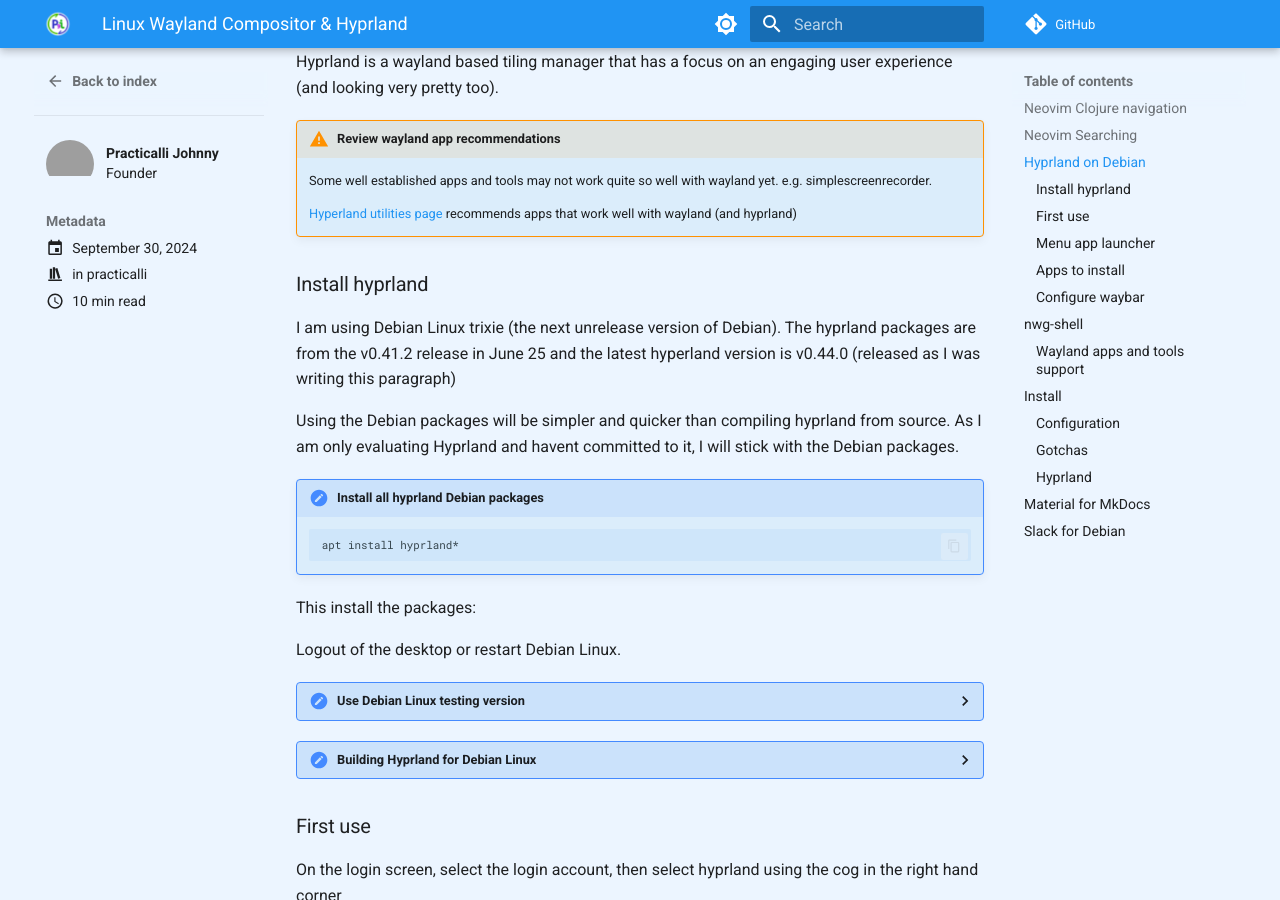
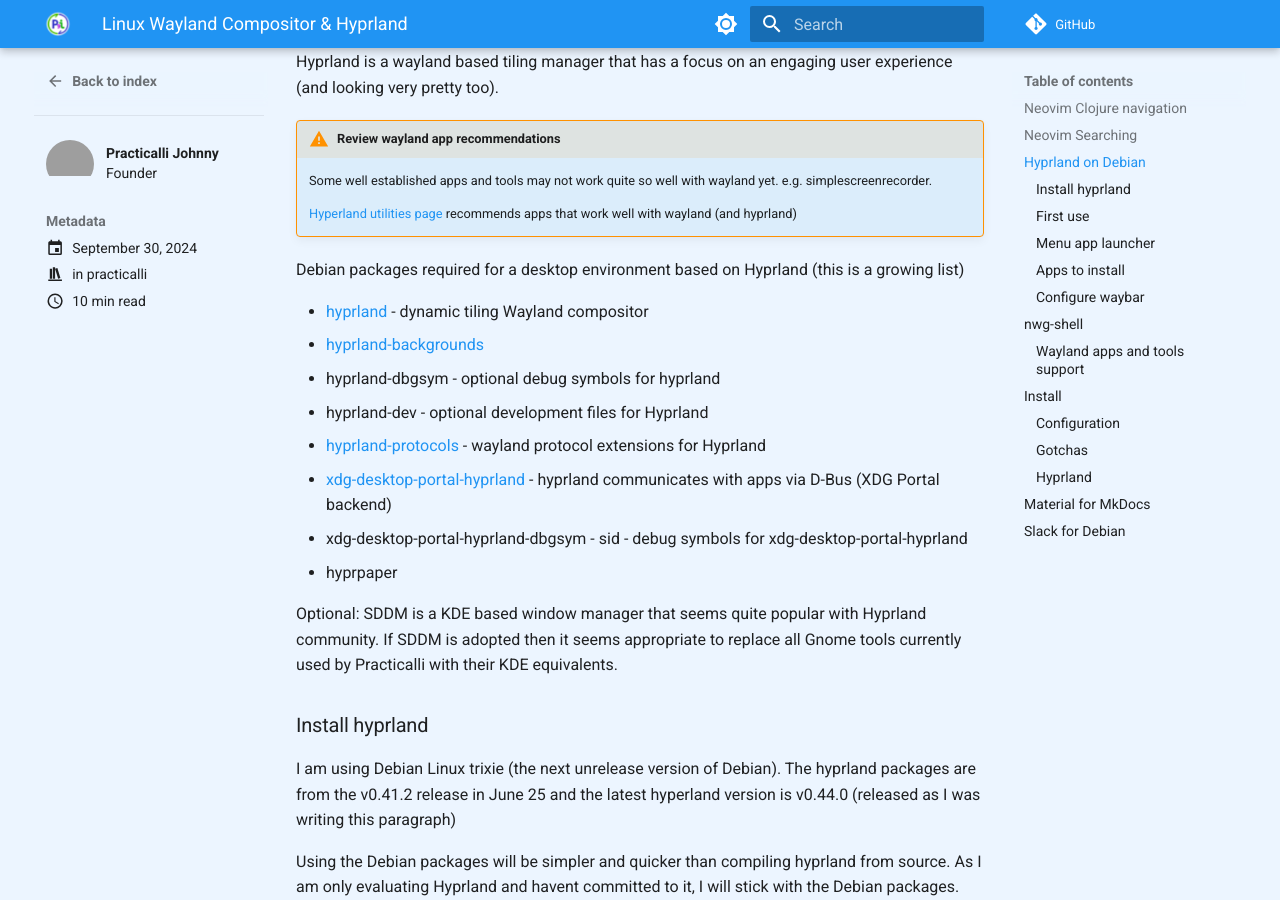
Before and after one commit to practicalli/personal-journal, an MkDocs documentation site: the page built from docs/posts/2024/september/30.md, in a window 1280 px wide and 900 px high, scrolled down 1632 px. Built offline with MkDocs 1.6.1 and Material for MkDocs 9.7.7, drawn with Linux system fonts in a browser that asks for light colours; emoji names are drawn with the system emoji font; comment, search, counter and statistics services are not loaded; some of the changed text lies outside the part shown; grey boxes are pictures that could not be loaded.

Commit message:
update: more notes on hyprland used
Adding to journal on 30th September so they dont get lots

````diff
--- a/docs/posts/2024/september/30.md
+++ b/docs/posts/2024/september/30.md
@@ -67,6 +67,21 @@ Hyprland is a wayland based tiling manager that has a focus on an engaging user
     Some well established apps and tools may not work quite so well with wayland yet.  e.g. simplescreenrecorder.
 
     [Hyperland utilities page](https://wiki.hyprland.org/Useful-Utilities/) recommends apps that work well with wayland (and hyprland)
+
+
+Debian packages required for a desktop environment based on Hyprland (this is a growing list)
+
+- [hyprland](https://packages.debian.org/trixie/hyprland) - dynamic tiling Wayland compositor
+- [hyprland-backgrounds](https://packages.debian.org/trixie/hyprland-backgrounds)
+- hyprland-dbgsym - optional debug symbols for hyprland
+- hyprland-dev - optional development files for Hyprland
+- [hyprland-protocols](https://packages.debian.org/trixie/hyprland-protocols) - wayland protocol extensions for Hyprland
+- [xdg-desktop-portal-hyprland](https://packages.debian.org/trixie/xdg-desktop-portal-hyprland) - hyprland communicates with apps via D-Bus (XDG Portal backend)
+- xdg-desktop-portal-hyprland-dbgsym - sid - debug symbols for xdg-desktop-portal-hyprland
+- hyprpaper
+
+
+Optional: SDDM is a KDE based window manager that seems quite popular with Hyprland community.  If SDDM is adopted then it seems appropriate to replace all Gnome tools currently used by Practicalli with their KDE equivalents.
 
 
 ### Install hyprland
@@ -141,6 +156,10 @@ apt install rofi
 
 > There is a rofi-dev package, although assuming that is not needed if unless I build rofi extensions
 
+!!! WARNING "Rofi Wayland package should be used"
+    Either use wofi or the rofi-wayland project (Debian did not have a rofi-wayland package at time of writing)
+
+
 Update the hyprland config to launch rofi for the menu and use ++super++ ++spc++ key binding (rather than ++super++ ++"R"++)
 
 ```
@@ -161,10 +180,15 @@ The dump all the config options into a file.  Most options are commented out.
 rofi -dump-config > ~/.config/rofi/config.rasi
 ```
 
+!!! INFO "Switched to wofi menu"
+    wofi seemed to work much better (automatically floating window unlike rofi)
+
 ### Apps to install
 
-- waybar - the desktop status bar (TODO: tweak its config or use someone elses config)
+- waybar - the desktop status bar (TODO: tweak its config and learn from shared configs)
 
+
+!!! INFO
 
 
 ### Configure waybar
@@ -304,19 +328,20 @@ Once installed, either logout of the desktop session or restart Debian Linux.
 Hyprland should be an option on the login screen. Once an account has been selected, click the cog icon to select hyprland (TODO: check if this is available after installing the package - or if some config is required)
 
 
+!!! WARNING "Lots more packages are required"
+    Hyprland is a compositor and not a full desktop environment, so investigation required as to what additional wayland supported packages are required.
+
+
 ### Configuration
 
 Hyprland is described as easy to configure, but what actually is involved.  Is it as simple as adding hyprland packages or do I need to edit a configuration file?
 
-Lets investigate...
-
+Lets investigate... I didnt get far as hyprland is not a full desktop environment, so more research is required into what extra packages can be installed to have a more complete desktop experience.
 
 
 ### Gotchas
 
 ++super++ ++"c"++ will close the app in the active window.  As I use this key binding a lot in MacOSX for copy paste, then I should rebind this close action to something else, e.g. ++super++ ++shift++ ++"q"++ is the keybinding from regolith and less likely to be pressed in error.  Trying ++super++ ++shift++ ++"x"++ for now as there needs to be a key binding to quit Hyprland (logout and reboot do not work currently - shutdown does though)
-
-
 
 
 ### Hyprland
````
